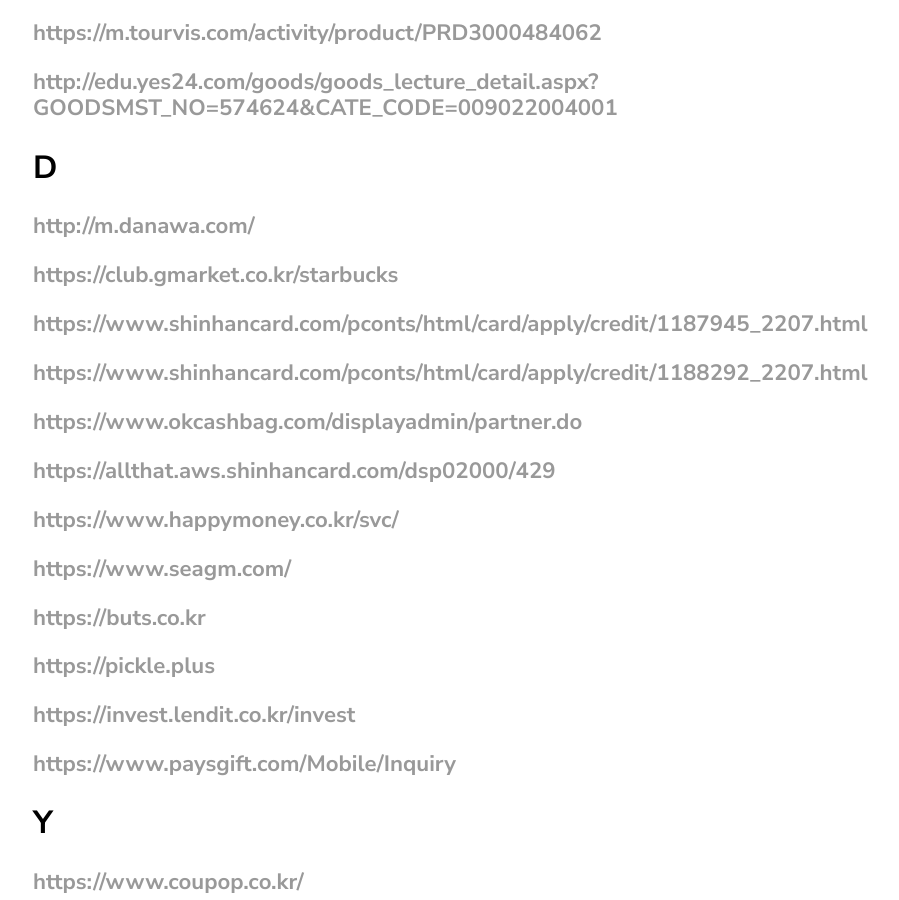
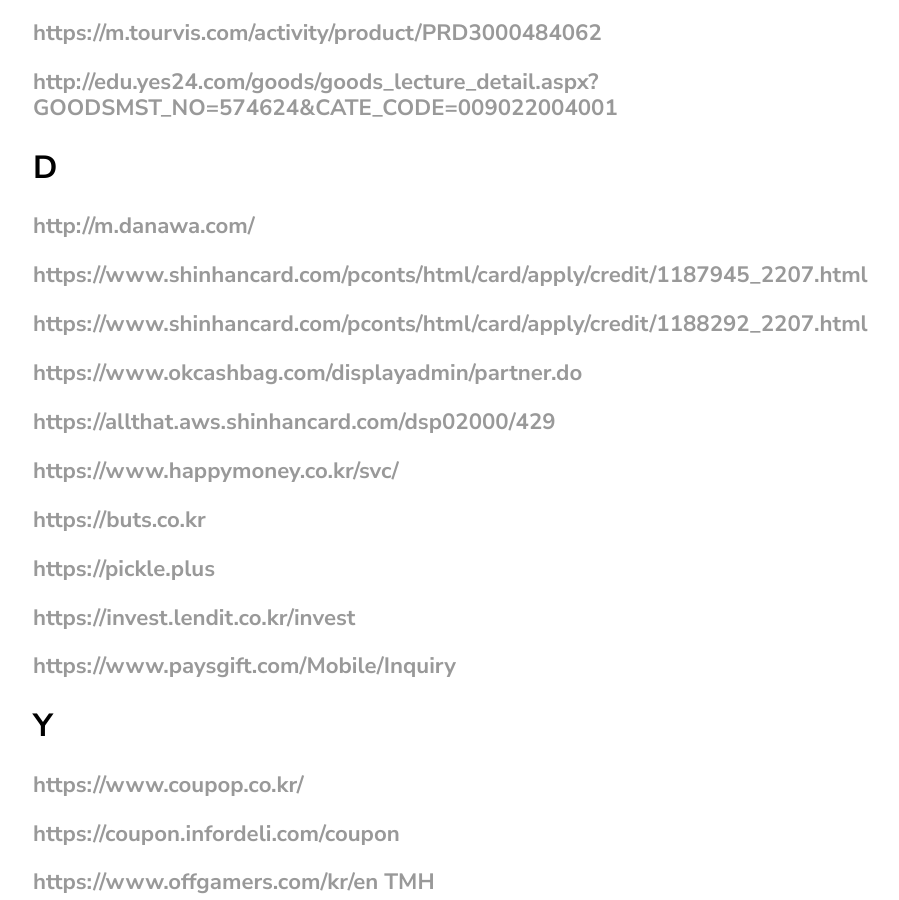
Before and after one commit to keuntaehwang/public, a Jekyll site: the page built from _posts/2023-02-07-favorite.markdown, in a window 1280 px wide and 900 px high, scrolled down 1237 px. Shown: the whole window, without its empty margins (67-966 px from the left). Built offline with Jekyll 4.4.1, drawn with Linux system fonts in a browser that asks for light colours.

Commit message:
Update 2023-02-07-favorite.markdown

```diff
--- a/_posts/2023-02-07-favorite.markdown
+++ b/_posts/2023-02-07-favorite.markdown
@@ -25,13 +25,11 @@ categories: NONE
 
 ## D
 ### <http://m.danawa.com/>
-### <https://club.gmarket.co.kr/starbucks>
 ### <https://www.shinhancard.com/pconts/html/card/apply/credit/1187945_2207.html>
 ### <https://www.shinhancard.com/pconts/html/card/apply/credit/1188292_2207.html>
 ### <https://www.okcashbag.com/displayadmin/partner.do>
 ### <https://allthat.aws.shinhancard.com/dsp02000/429>
 ### <https://www.happymoney.co.kr/svc/>
-### <https://www.seagm.com/>
 ### <https://buts.co.kr>
 ### <https://pickle.plus>
 ### <https://invest.lendit.co.kr/invest>
```
